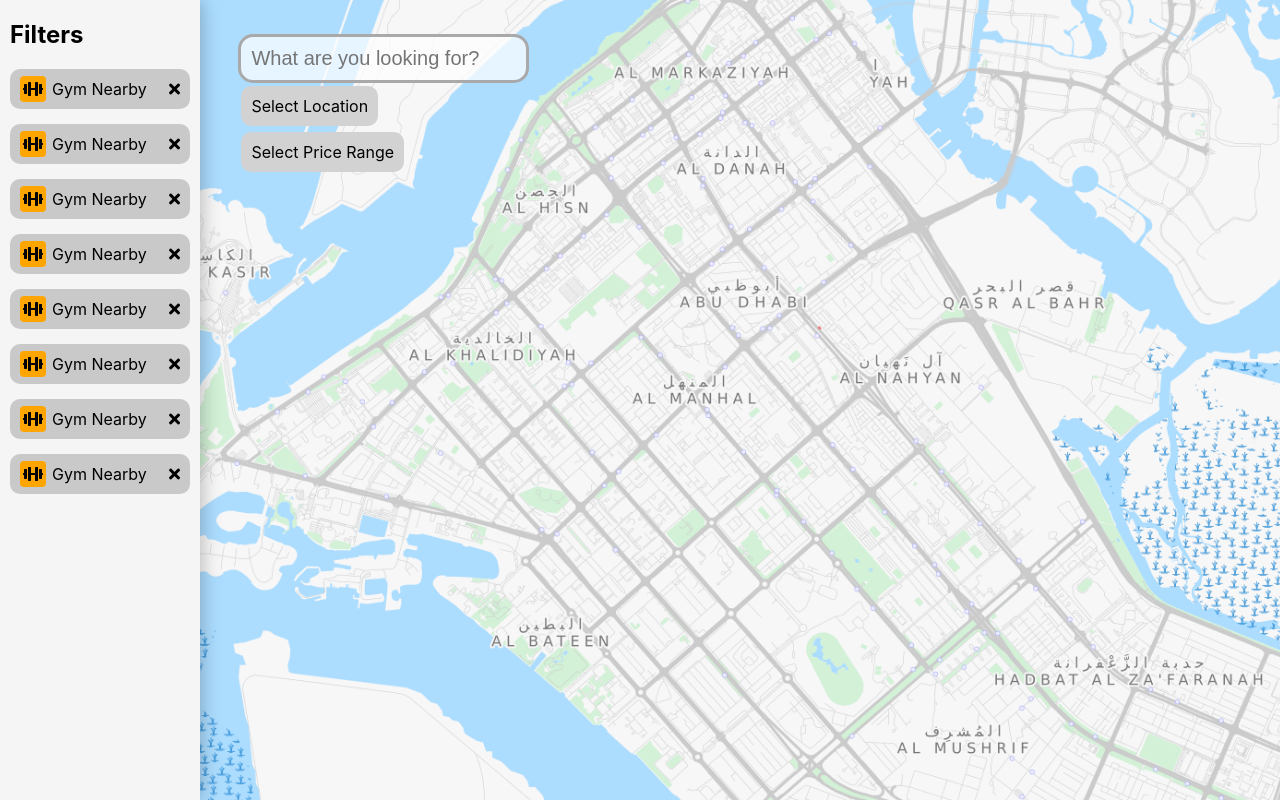
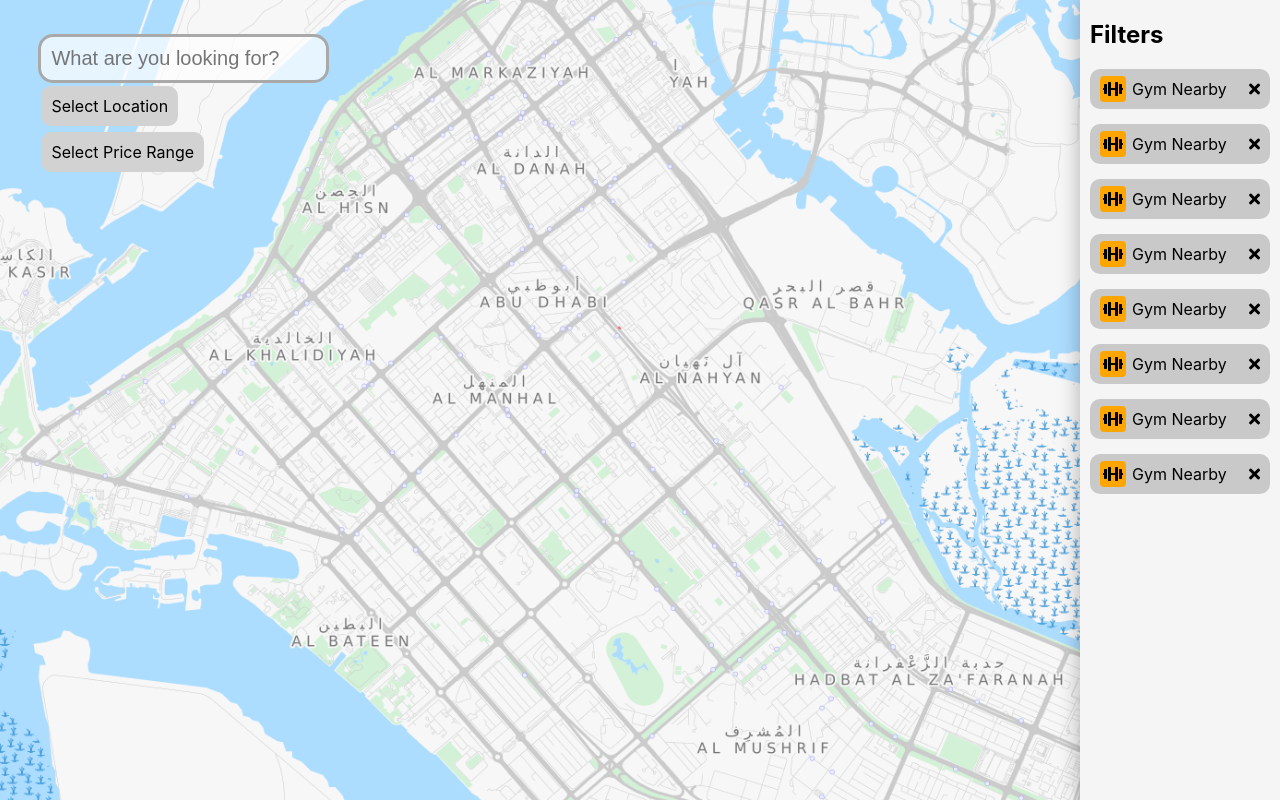
Before and after one commit to emilgoldsmith/GoodLiving, a React (Create React App) app in the folder app/: page / in a window 1280 px wide. Built offline with nearby package versions, Linux system fonts and the light colour scheme.

Commit message:
Revert "Try putting sidebar on left side"
This reverts commit b201aef088a935e81957a7abeefc21548d06b198.

```diff
--- a/app/src/App.module.scss
+++ b/app/src/App.module.scss
@@ -2,13 +2,13 @@
   height: 100%;
   width: 100%;
   display: grid;
-  grid-template-columns: 200px auto;
+  grid-template-columns: auto 200px;
   grid-template-rows: auto;
-  grid-template-areas: "sidebar map";
+  grid-template-areas: "map sidebar";
 }
 
 .map {
-  grid-area: map;
+  grid-area: "map";
   background-image: url("./map-background.png");
   background-position: center;
   background-repeat: no-repeat;
@@ -16,7 +16,7 @@
 }
 
 .sidebarContainer {
-  grid-area: sidebar;
+  grid-area: "sidebar";
   background-color: rgb(245, 245, 245);
   box-shadow: 0 0 20px rgba(0, 0, 0, 0.3);
   > * {
```
